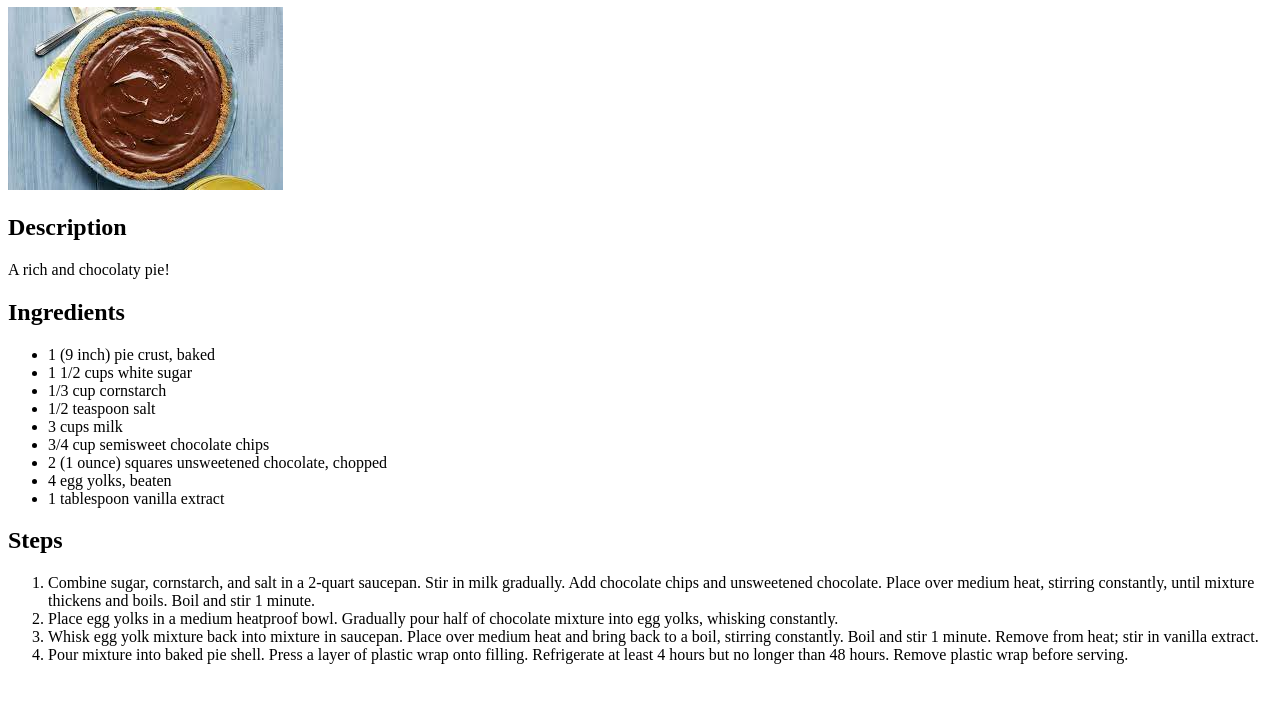
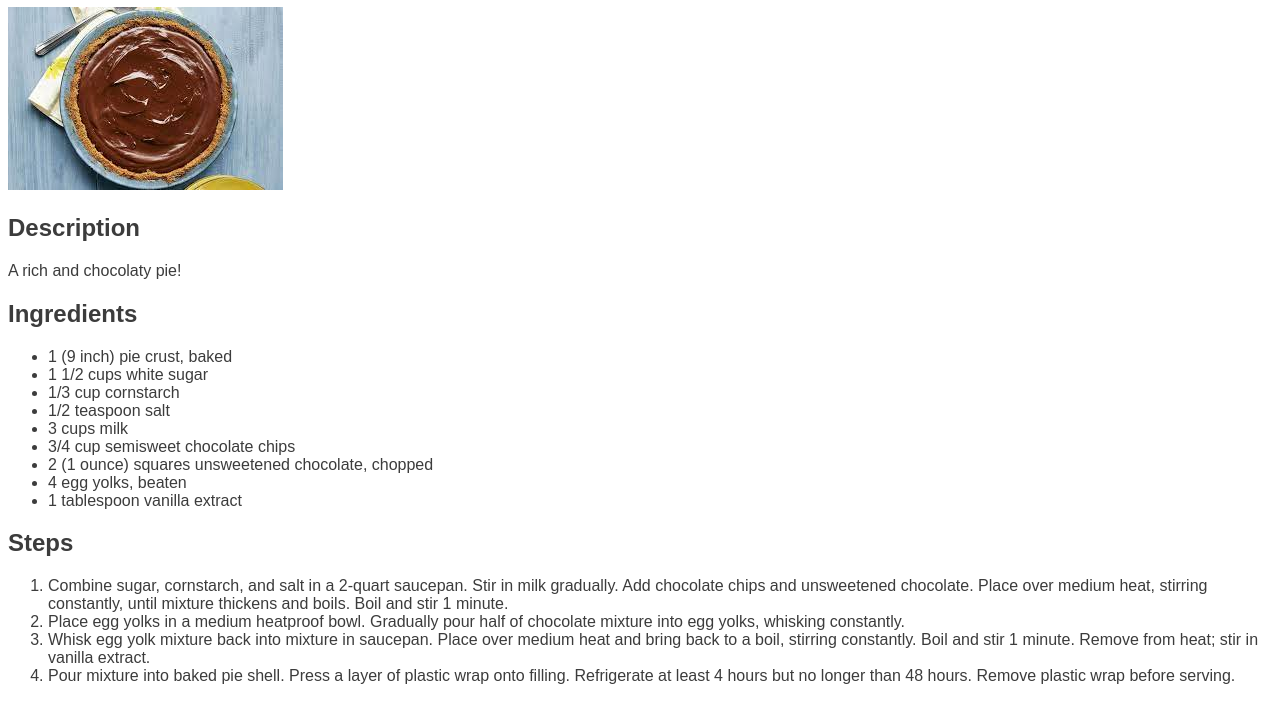
Before and after one commit to cjriley20/odin-recipes, a plain HTML site: page recipes/chocolate-pie.html in a window 1280 px wide. Shown: the part 73-800 px from the top of the page. Drawn offline with Linux system fonts and the light colour scheme.

Commit message:
Add initial CSS.

```diff
--- a/recipes/chocolate-pie.html
+++ b/recipes/chocolate-pie.html
@@ -4,6 +4,7 @@
 <head>
   <meta charset="utf-8">
   <title>Chocolate Pie</title>
+  <link rel="stylesheet" href="../styles/styles.css">
 </head>
 
 <body>
--- /dev/null
+++ b/styles/styles.css
@@ -0,0 +1,4 @@
+body {
+  color: rgb(60, 60, 60);
+  font-family: Arial, Helvetica, sans-serif;
+}
```
Also changed, not shown: index.html (+1 -0 lines), recipes/cherry-pie.html (+1 -0 lines), recipes/lemon-chess-pie.html (+1 -0 lines).
